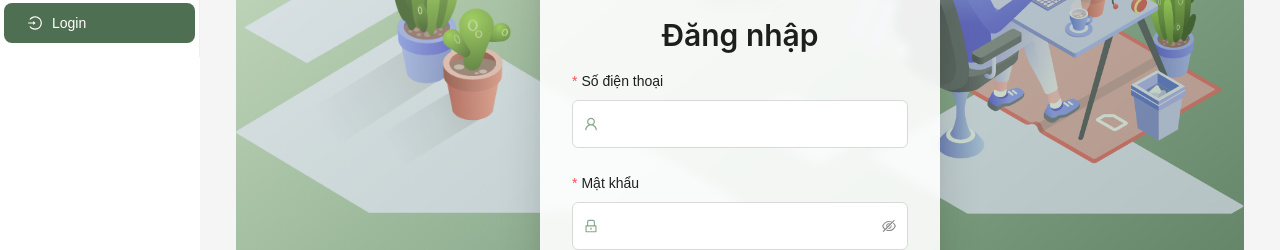
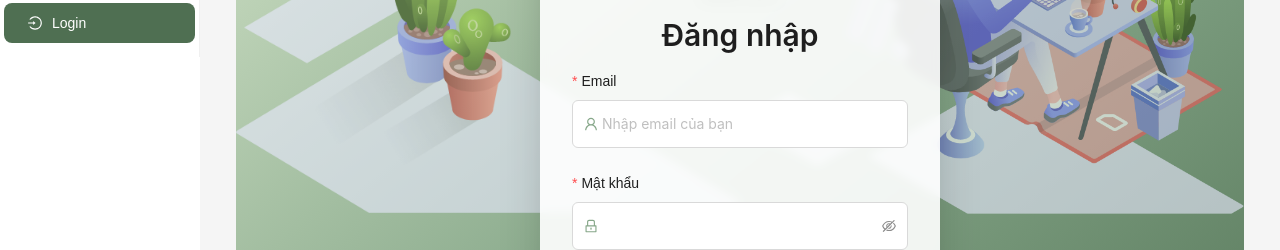
Before and after one commit to tranhung26092002/IoTLab-WebApp-PTIT-FE, a React (Vite) app: page /login in a window 1280 px wide. Shown: the part 329-579 px from the top of the page. Built offline with nearby package versions, Linux system fonts and the light colour scheme; no server answers; a web font is replaced by a local one.

Commit message:
feat: update lotginPage

```diff
--- a/src/components/forgotPassword/ForgotPasswordModal.tsx
+++ b/src/components/forgotPassword/ForgotPasswordModal.tsx
@@ -5,7 +5,7 @@ import { UserOutlined } from '@ant-design/icons';
 interface ForgotPasswordModalProps {
     visible: boolean;
     onClose: () => void;
-    onSuccess: (phone: string) => void;
+    onSuccess: (email: string) => void;
     loading: boolean;
 }
 
@@ -19,14 +19,8 @@ export const ForgotPasswordModal: React.FC<ForgotPasswordModalProps> = ({
 
     const handleSubmit = async () => {
         try {
-            const values = await form.validateFields();
-            let { phoneNumber } = values;
-
-            if (/^0[0-9]{9}$/.test(phoneNumber)) {
-                phoneNumber = phoneNumber.replace(/^0/, "+84");
-            }
-
-            await onSuccess(phoneNumber);
+            const { email } = await form.validateFields();
+            await onSuccess(email);
             form.resetFields();
         } catch (error) {
             console.error('Form validation error:', error);
@@ -42,16 +36,20 @@ export const ForgotPasswordModal: React.FC<ForgotPasswordModalProps> = ({
         >
             <Form form={form} layout="vertical" onFinish={handleSubmit}>
                 <Form.Item
-                    label="Số điện thoại"
-                    name="phoneNumber"
+                    label="Email"
+                    name="email"
                     rules={[
-                        { required: true, message: 'Vui lòng nhập số điện thoại!' },
-                        { pattern: /^(\+84|0)[0-9]{9}$/, message: 'Số điện thoại không hợp lệ!' }
+                        { required: true, message: 'Vui lòng nhập email!' },
+                        { type: 'email', message: 'Email không hợp lệ!' },
+                        {
+                            pattern: /^[a-zA-Z0-9._%+-]+@[a-zA-Z0-9.-]+\.[a-zA-Z]{2,}$/,
+                            message: 'Email không đúng định dạng!'
+                        }
                     ]}
                 >
                     <Input
                         prefix={<UserOutlined />}
-                        placeholder="Nhập số điện thoại"
+                        placeholder="Nhập email của bạn"
                     />
                 </Form.Item>
 
--- a/src/components/forgotPassword/ResetPasswordModal.tsx
+++ b/src/components/forgotPassword/ResetPasswordModal.tsx
@@ -6,7 +6,7 @@ interface ResetPasswordModalProps {
     onClose: () => void;
     onSubmit: (values: { otp: string; newPassword: string; confirmNewPassword: string }) => void;
     loading: boolean;
-    phoneNumber: string;
+    email: string;
 }
 
 export const ResetPasswordModal: React.FC<ResetPasswordModalProps> = ({
@@ -14,7 +14,7 @@ export const ResetPasswordModal: React.FC<ResetPasswordModalProps> = ({
     onClose,
     onSubmit,
     loading,
-    phoneNumber
+    email
 }) => {
     const [form] = Form.useForm();
 
--- a/src/components/login/LoginForm.tsx
+++ b/src/components/login/LoginForm.tsx
@@ -15,14 +15,7 @@ const LoginForm: React.FC<{ onToggleRegister: () => void }> = ({ onToggleRegiste
   const [form] = Form.useForm();
   const [showForgotPassword, setShowForgotPassword] = useState(false);
   const [showResetPassword, setShowResetPassword] = useState(false);
-  const [phoneNumber, setPhoneNumber] = useState('');
-
-  const formatPhoneNumber = (phone: string) => {
-    if (/^0[0-9]{9}$/.test(phone)) {
-      return phone.replace(/^0/, "+84");
-    }
-    return phone;
-  };
+  const [email, setEmail] = useState('');
 
   const [rememberMe, setRememberMe] = useState(() =>
     localStorage.getItem('rememberMe') === 'true'
@@ -31,30 +24,10 @@ const LoginForm: React.FC<{ onToggleRegister: () => void }> = ({ onToggleRegiste
   const handleSubmit = async () => {
     try {
       const values = await form.validateFields();
-      const { password } = values;
-      let { phoneNumber } = values;
-
-      phoneNumber = formatPhoneNumber(phoneNumber);
-
-      // Kiểm tra số điện thoại hợp lệ
-      if (/^0[0-9]{9}$/.test(phoneNumber)) {
-        // Thay thế số bắt đầu bằng 0 thành +84
-        phoneNumber = phoneNumber.replace(/^0/, "+84");
-      } else if (!/^\+84[0-9]{9}$/.test(phoneNumber)) {
-        // Số không hợp lệ
-        form.setFields([
-          {
-            name: "phoneNumber",
-            errors: ["Số điện thoại không hợp lệ!"],
-          },
-        ]);
-        return;
-      }
-
-      form.setFieldsValue({ phoneNumber });
+      const { email, password } = values;
 
       await signIn(
-        { phoneNumber, password },
+        { email, password },
         {
           onSuccess: () => {
             navigate('/');
@@ -65,10 +38,10 @@ const LoginForm: React.FC<{ onToggleRegister: () => void }> = ({ onToggleRegiste
       // Handle remember me
       if (rememberMe) {
         localStorage.setItem('rememberMe', 'true');
-        localStorage.setItem('phoneNumber', phoneNumber);
+        localStorage.setItem('email', email);
       } else {
         localStorage.removeItem('rememberMe');
-        localStorage.removeItem('phoneNumber');
+        localStorage.removeItem('email');
       }
     } catch (error) {
       console.error('Login error:', error);
@@ -80,11 +53,10 @@ const LoginForm: React.FC<{ onToggleRegister: () => void }> = ({ onToggleRegiste
     setShowForgotPassword(true);
   };
 
-  const handleForgotPassword = async (phone: string) => {
+  const handleForgotPassword = async (email: string) => {
     try {
-      const formattedPhone = formatPhoneNumber(phone);
-      await forgotPassword({ phoneNumber: formattedPhone });
-      setPhoneNumber(formattedPhone);
+      await forgotPassword({ email });
+      setEmail(email);
       setShowForgotPassword(false);
       setShowResetPassword(true);
     } catch (error) {
@@ -120,17 +92,22 @@ const LoginForm: React.FC<{ onToggleRegister: () => void }> = ({ onToggleRegiste
 
         <motion.div initial={{ x: -20, opacity: 0 }} animate={{ x: 0, opacity: 1 }} transition={{ duration: 0.3, delay: 0.1 }}>
           <Form.Item
-            label="Số điện thoại"
-            name="phoneNumber"
+            label="Email"
+            name="email"
             rules={[
-              { required: true, message: 'Vui lòng nhập số điện thoại!' },
-              { pattern: /^(\+84|0)[0-9]{9}$/, message: 'Số điện thoại không hợp lệ!' }
+              { required: true, message: 'Vui lòng nhập email!' },
+              { type: 'email', message: 'Email không hợp lệ!' },
+              {
+                pattern: /^[a-zA-Z0-9._%+-]+@[a-zA-Z0-9.-]+\.[a-zA-Z]{2,}$/,
+                message: 'Email không đúng định dạng!'
+              }
             ]}
           >
             <Input
               prefix={<UserOutlined className="text-[#86a789]" />}
               className="h-12 hover:border-[#86a789] focus:border-[#4f6f52]"
-              autoComplete="tel"
+              autoComplete="email"
+              placeholder="Nhập email của bạn"
             />
           </Form.Item>
         </motion.div>
@@ -198,7 +175,7 @@ const LoginForm: React.FC<{ onToggleRegister: () => void }> = ({ onToggleRegiste
         onClose={() => setShowResetPassword(false)}
         onSubmit={handleResetPassword}
         loading={isResetPasswordLoading}
-        phoneNumber={phoneNumber}
+        email={email} // Update prop name
       />
     </>
   );
--- a/src/components/login/RegisterForm.tsx
+++ b/src/components/login/RegisterForm.tsx
@@ -34,29 +34,11 @@ const RegisterForm: React.FC<{ onToggleLogin: () => void }> = ({ onToggleLogin }
   const handleSendOtp = async () => {
     try {
       const values = await form.validateFields();
-      let { phoneNumber } = values;
+      const { email } = values;
 
-      // Kiểm tra số điện thoại hợp lệ
-      if (/^0[0-9]{9}$/.test(phoneNumber)) {
-        // Thay thế số bắt đầu bằng 0 thành +84
-        phoneNumber = phoneNumber.replace(/^0/, "+84");
-      } else if (!/^\+84[0-9]{9}$/.test(phoneNumber)) {
-        // Số không hợp lệ
-        form.setFields([
-          {
-            name: "phoneNumber",
-            errors: ["Số điện thoại không hợp lệ!"],
-          },
-        ]);
-        return;
-      }
-
-      // Lưu lại giá trị số điện thoại đã chuẩn hóa vào form
-      form.setFieldsValue({ phoneNumber });
-
-      // Gửi OTP
+      // Send OTP
       await sendOtp(
-        { phoneNumber },
+        { email },
         {
           onSuccess: () => {
             setIsOtpModalVisible(true);
@@ -79,9 +61,9 @@ const RegisterForm: React.FC<{ onToggleLogin: () => void }> = ({ onToggleLogin }
     }
 
     try {
-      const { username, phoneNumber, password, confirmPassword } = form.getFieldsValue();
+      const { username, email, password, confirmPassword } = form.getFieldsValue();
       await signUp({
-        otpCodeDto: { phoneNumber, otpCode: otpValue },
+        otpCodeDto: { email, otpCode: otpValue },
         username,
         password,
         confirmPassword,
@@ -93,7 +75,6 @@ const RegisterForm: React.FC<{ onToggleLogin: () => void }> = ({ onToggleLogin }
           }
         }
       );
-
     } catch {
       notification.error({
         message: "Đăng ký không thành công",
@@ -103,17 +84,17 @@ const RegisterForm: React.FC<{ onToggleLogin: () => void }> = ({ onToggleLogin }
   };
 
   const handleResendOtp = async () => {
-    const phoneNumber = form.getFieldValue("phoneNumber");
-    if (!phoneNumber) {
+    const email = form.getFieldValue("email");
+    if (!email) {
       notification.error({
         message: "Lỗi",
-        description: "Không tìm thấy số điện thoại. Vui lòng nhập lại!",
+        description: "Không tìm thấy email. Vui lòng nhập lại!",
       });
       return;
     }
 
     try {
-      await sendOtp({ phoneNumber });
+      await sendOtp({ email });
       notification.success({
         message: "Thành công",
         description: "Mã OTP mới đã được gửi!",
@@ -153,16 +134,22 @@ const RegisterForm: React.FC<{ onToggleLogin: () => void }> = ({ onToggleLogin }
         </Form.Item>
 
         <Form.Item
-          label="Số điện thoại"
-          name="phoneNumber"
+          label="Email"
+          name="email"
           rules={[
-            { required: true, message: 'Vui lòng nhập số điện thoại!' },
-            { pattern: /^(\+84|0)[0-9]{9}$/, message: 'Số điện thoại không hợp lệ!' }
+            { required: true, message: 'Vui lòng nhập email!' },
+            { type: 'email', message: 'Email không hợp lệ!' },
+            {
+              pattern: /^[a-zA-Z0-9._%+-]+@[a-zA-Z0-9.-]+\.[a-zA-Z]{2,}$/,
+              message: 'Email không đúng định dạng!'
+            }
           ]}
         >
           <Input
+            prefix={<UserOutlined className="text-[#86a789]" />}
             className="h-12"
-            autoComplete="tel"
+            autoComplete="email"
+            placeholder="Nhập email của bạn"
           />
         </Form.Item>
 
@@ -247,7 +234,7 @@ const RegisterForm: React.FC<{ onToggleLogin: () => void }> = ({ onToggleLogin }
           className="h-12 mb-4"
         />
         <p className="text-gray-500">
-          Mã OTP đã được gửi đến số điện thoại {form.getFieldValue("phoneNumber") || "chưa xác định"}
+          Mã OTP đã được gửi đến email {form.getFieldValue("email") || "chưa xác định"}
         </p>
       </Modal>
     </>
--- a/src/config/env.ts
+++ b/src/config/env.ts
@@ -1 +1 @@
-export const API_BASE_URL = import.meta.env.VITE_API_BASE_URL || 'http://192.168.1.4:8088';
+export const API_BASE_URL = import.meta.env.VITE_API_BASE_URL || 'http://localhost:8088';
--- a/src/services/api/authService.ts
+++ b/src/services/api/authService.ts
@@ -1,10 +1,10 @@
-import { SignInDto, SignUpDto, PhoneNumberDto, ResetPasswordDto, AuthResponse } from '../../types/auth';
+import { SignInDto, SignUpDto, EmailDto, ResetPasswordDto, AuthResponse } from '../../types/auth';
 import api from '../axios';
 import { tokenStorage } from '../tokenStorage';
 
 export const authService = {
   // Gửi OTP kiểm tra số điện thoại
-  sendOtp: (phoneNumberDto: PhoneNumberDto) => api.post('user/auth/check-phone-number', phoneNumberDto),
+  sendOtp: (emailDto: EmailDto) => api.post('user/auth/check-email', emailDto),
 
   // Đăng ký người dùng
   signUp: (signUpDto: SignUpDto) => api.post('user/auth/sign-up', signUpDto),
@@ -48,7 +48,7 @@ export const authService = {
   },
 
   // Quên mật khẩu và gửi OTP
-  forgotPassword: (phoneNumberDto: PhoneNumberDto) => api.post('user/auth/forgot-password', phoneNumberDto),
+  forgotPassword: (emailDto: EmailDto) => api.post('user/auth/forgot-password', emailDto),
 
   // Đặt lại mật khẩu
   resetPassword: (resetPasswordDto: ResetPasswordDto) => api.post('user/auth/reset-password', resetPasswordDto),
```
Also changed, not shown: src/hooks/useAuth.ts (+7 -7 lines), src/types/auth.ts (+4 -4 lines), vite.config.ts (+4 -5 lines).
